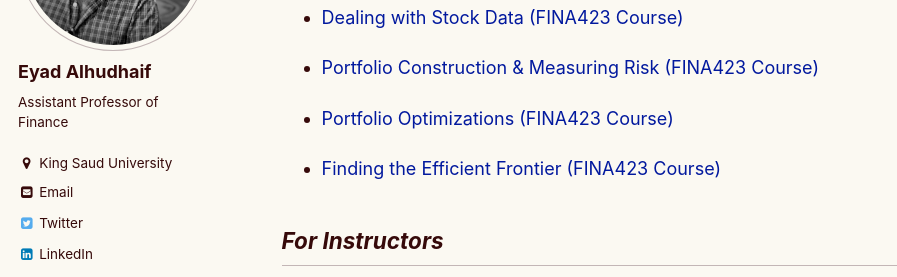
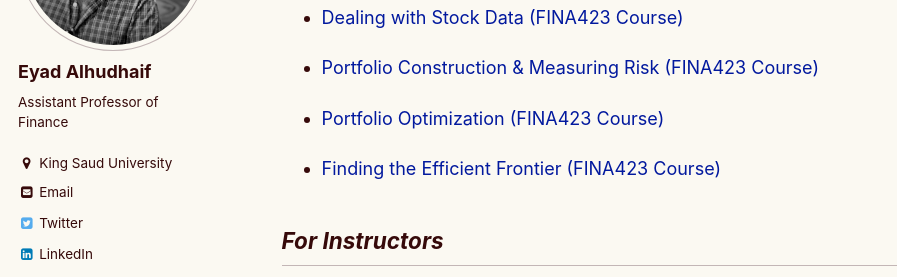
Before and after one commit to ieyada/ieyada.github.io, a Jekyll site: the page built from _pages/studentpython.md, in a window 1280 px wide. Shown: the part 253-530 px from the top of the page, without its empty margins (0-897 px from the left). Built offline with Jekyll 4.4.1, drawn with Linux system fonts in a browser that asks for light colours; some web fonts are replaced.

Commit message:
Fixed typo in Python Resources

```diff
--- a/_pages/studentpython.md
+++ b/_pages/studentpython.md
@@ -9,7 +9,7 @@ author_profile: true
 
 * [Portfolio Construction & Measuring Risk (FINA423 Course)](https://ieyada.github.io/files/Portfolio_Risk.html)
 
-* [Portfolio Optimizations (FINA423 Course)](https://ieyada.github.io/files/Portfolio_Opt.html)
+* [Portfolio Optimization (FINA423 Course)](https://ieyada.github.io/files/Portfolio_Opt.html)
 
 * [Finding the Efficient Frontier (FINA423 Course)](https://ieyada.github.io/files/Efficient_Frontier.html)
 
```
